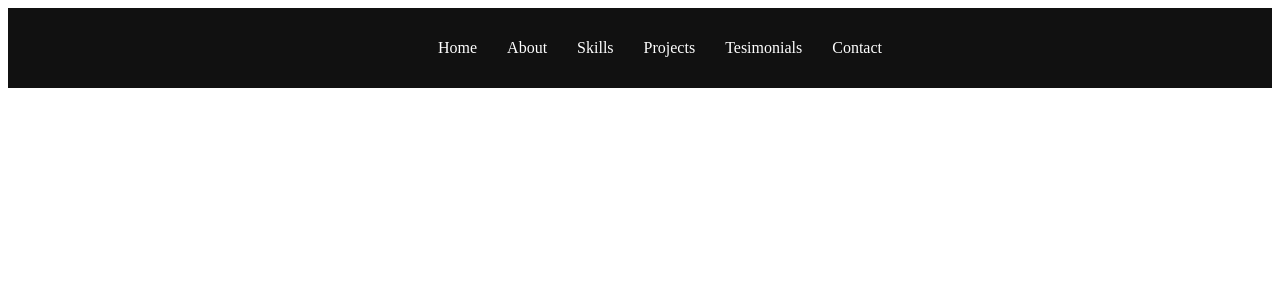
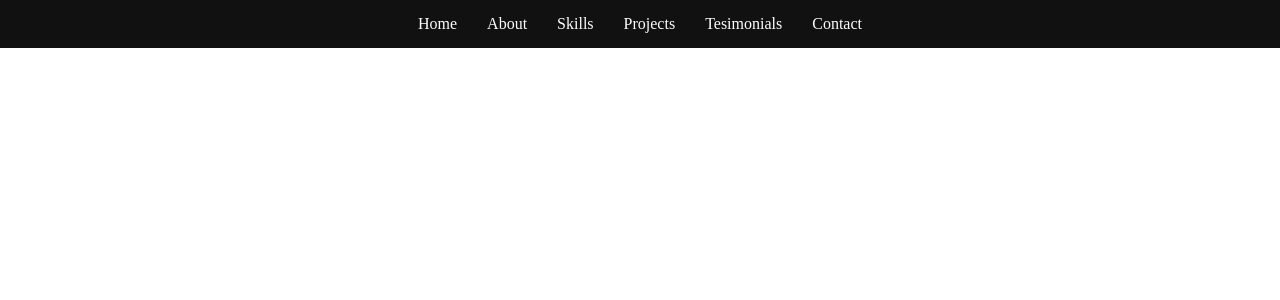
Before and after one commit to Its-Delimas/portfolio, a React (Vite) app in the folder 0000/: page / in a window 1280 px wide. Shown: the top 300 px of the page. Built offline with nearby package versions, Linux system fonts and the light colour scheme.

Commit message:
Added styling for the whole page

```diff
--- /dev/null
+++ b/0000/src/main.css
@@ -0,0 +1,5 @@
+*{
+    margin: 0;
+    padding: 0;
+    box-sizing: border-box;
+}
--- a/0000/src/main.jsx
+++ b/0000/src/main.jsx
@@ -1,5 +1,6 @@
 import { StrictMode } from "react";
 import { createRoot } from "react-dom/client";
+import "./main.css";
 import App from "./App.jsx";
 
 createRoot(document.getElementById("root")).render(
--- a/0000/src/pages/Home/components/navbar.css
+++ b/0000/src/pages/Home/components/navbar.css
@@ -1,3 +1,10 @@
+:root{
+    primary-color:#ffffff;
+    secondary-color:#000000;
+    tertiary-color:#6441A4;
+    supreme-color:#392EFC;
+}
+
 .navbar{
     display: flex;
     justify-content: center;
```
